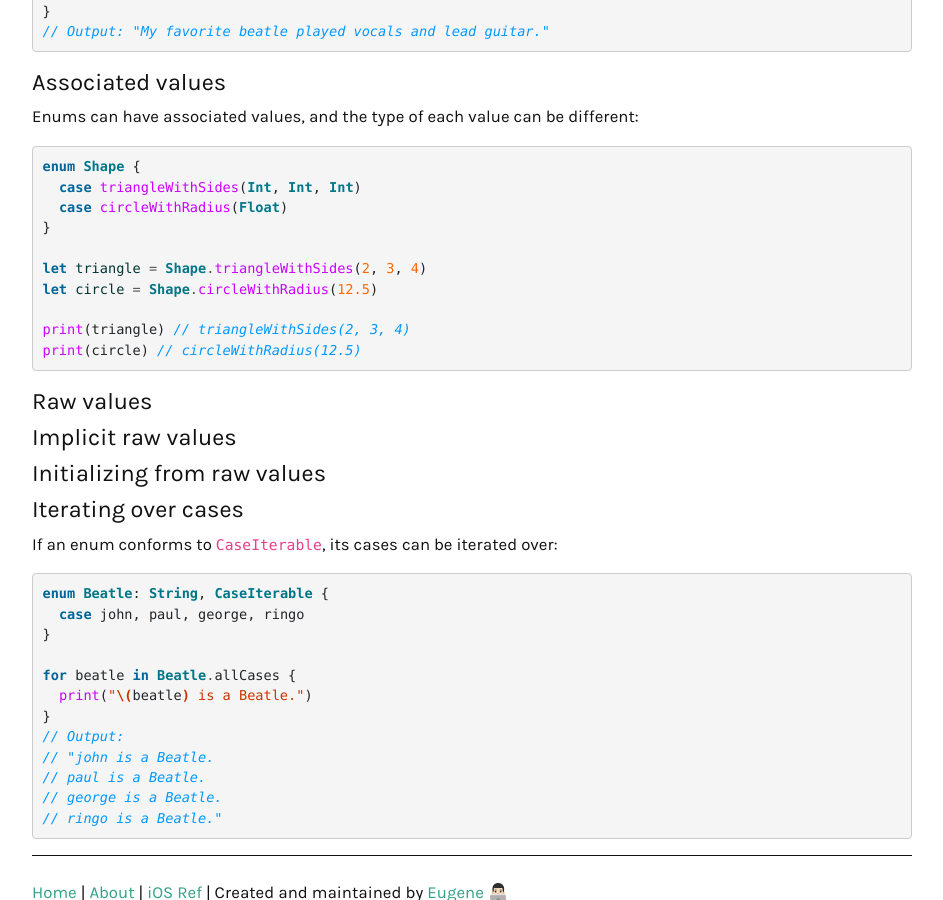
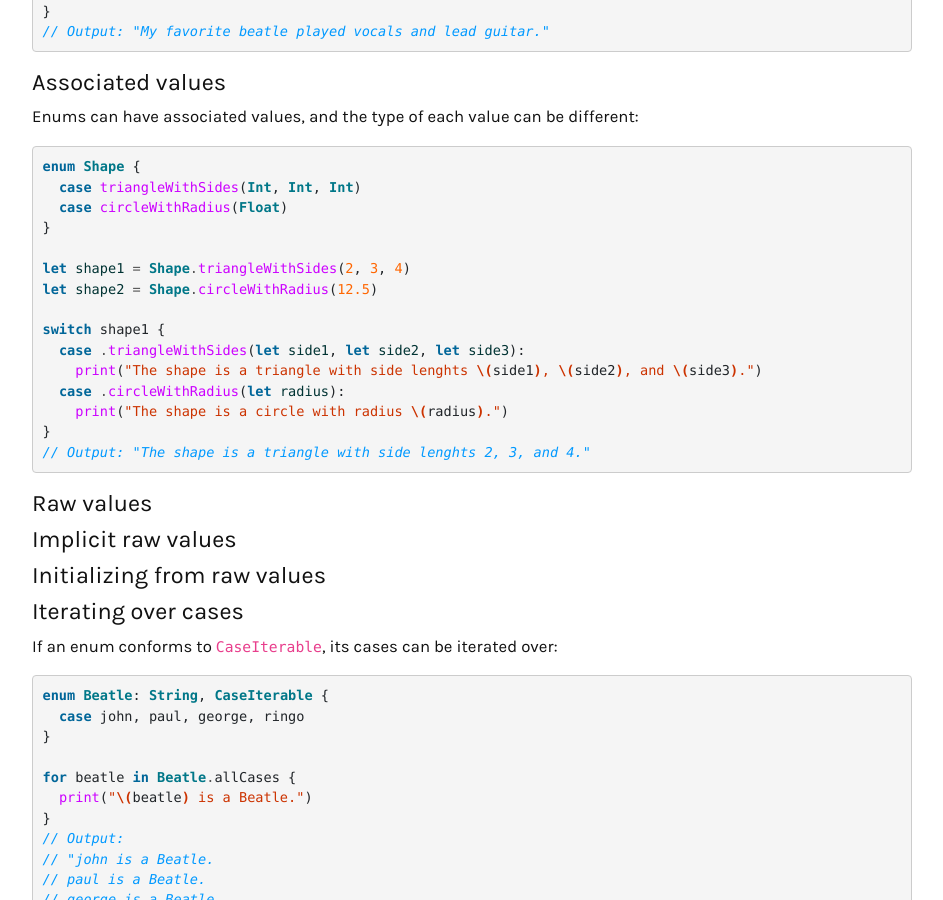
Before and after one commit to ebelinski/swiftly, a Jekyll site: the page built from enums.md, in a window 1280 px wide and 900 px high, scrolled down 1091 px. Shown: the whole window, without its empty margins (168-1111 px from the left). Built offline with Jekyll 4.4.1, drawn with Linux system fonts in a browser that asks for light colours; comment, search, counter and statistics services are not loaded.

Commit message:
tweaked associated values

````diff
--- a/enums.md
+++ b/enums.md
@@ -81,11 +81,16 @@ enum Shape {
   case circleWithRadius(Float)
 }
 
-let triangle = Shape.triangleWithSides(2, 3, 4)
-let circle = Shape.circleWithRadius(12.5)
+let shape1 = Shape.triangleWithSides(2, 3, 4)
+let shape2 = Shape.circleWithRadius(12.5)
 
-print(triangle) // triangleWithSides(2, 3, 4)
-print(circle) // circleWithRadius(12.5)
+switch shape1 {
+  case .triangleWithSides(let side1, let side2, let side3):
+    print("The shape is a triangle with side lenghts \(side1), \(side2), and \(side3).")
+  case .circleWithRadius(let radius):
+    print("The shape is a circle with radius \(radius).")
+}
+// Output: "The shape is a triangle with side lenghts 2, 3, and 4."
 ```
 
 ### Raw values
````
